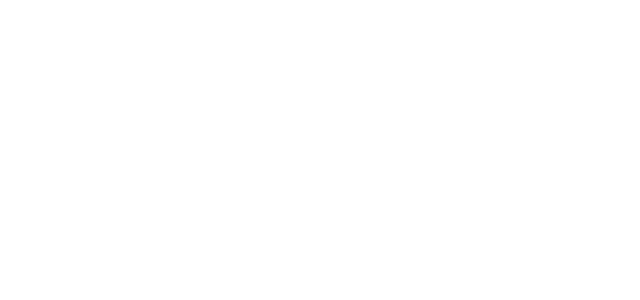
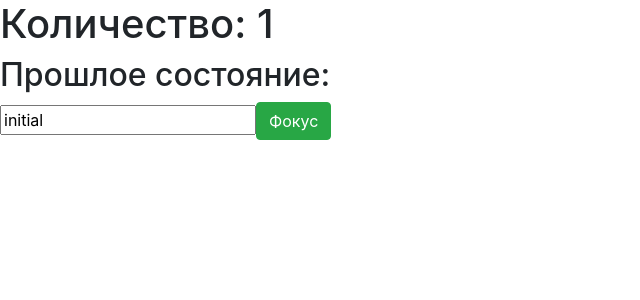
Before and after one commit to MaxiDeBox/react-hooks-theory, a React (Create React App) app: page / in a window 1280 px wide. Shown: the top 300 px of the page, without its empty margins (0-640 px from the left). Built offline with nearby package versions, Linux system fonts and the light colour scheme.

Commit message:
112. Состояние и ссылки с useRef

```diff
--- a/src/App.js
+++ b/src/App.js
@@ -1,8 +1,33 @@
-import {useState, useEffect} from "react";
+import {useState, useEffect, useRef} from "react";
+
+
+
 function App() {
+  const [val, setVal] = useState('initial');
+  const renderCount = useRef(1);
+  const inputRef = useRef(null);
+  const prevValue = useRef('');
+
+  useEffect(() => {
+    // useRef возвращает нам объект и обращаемся к current
+    renderCount.current++;
+    console.log(inputRef.current.value);
+  });
+
+  const focus = () => {
+    return inputRef.current.focus();
+  };
+
+  useEffect(() => {
+    prevValue.current = val;
+  }, [val])
+
   return (
     <div>
-
+      <h1>Количество: {renderCount.current}</h1>
+      <h2>Прошлое состояние: {prevValue.current}</h2>
+      <input ref={inputRef} type='text' onChange={(e) => setVal(e.target.value)} value={val} />
+      <button className='btn btn-success' onClick={focus}>Фокус</button>
     </div>
   );
 }
```
Also changed, not shown: src/examples/ref.js (added, +10 -0 lines).
